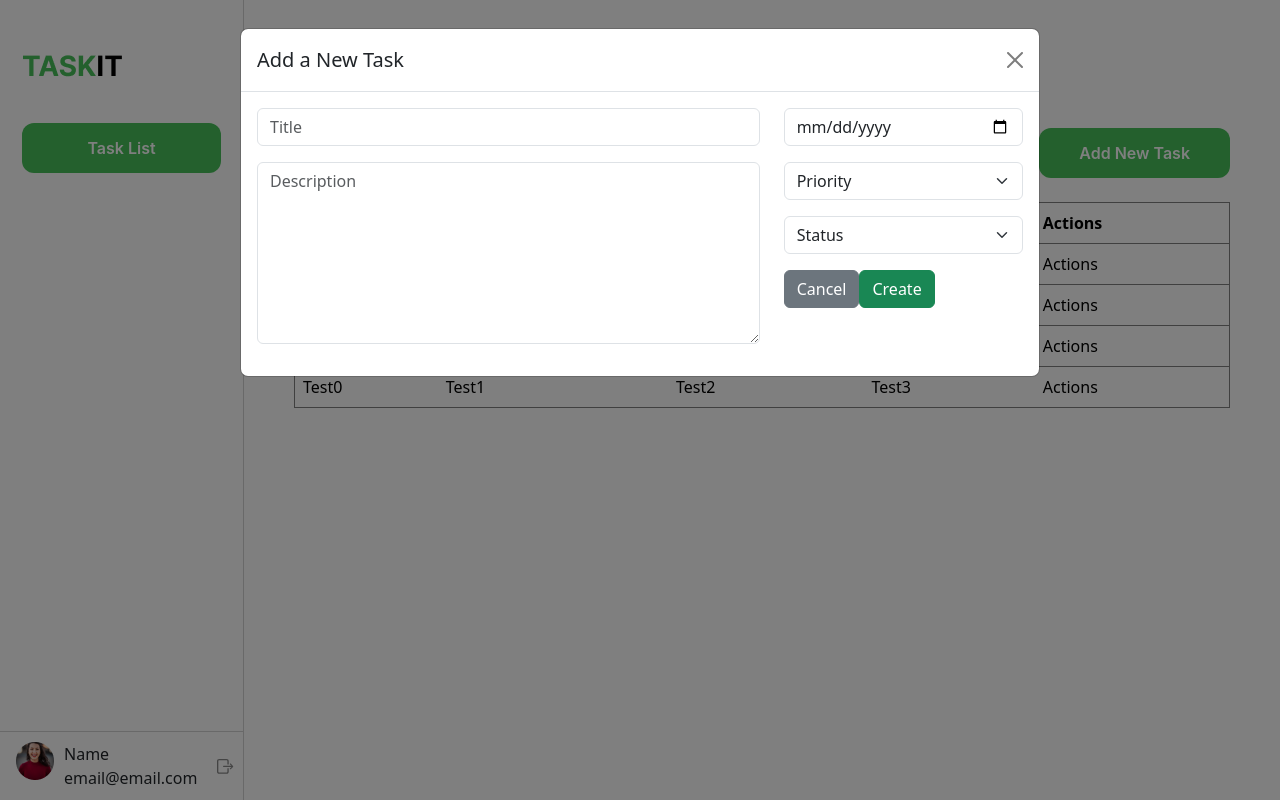
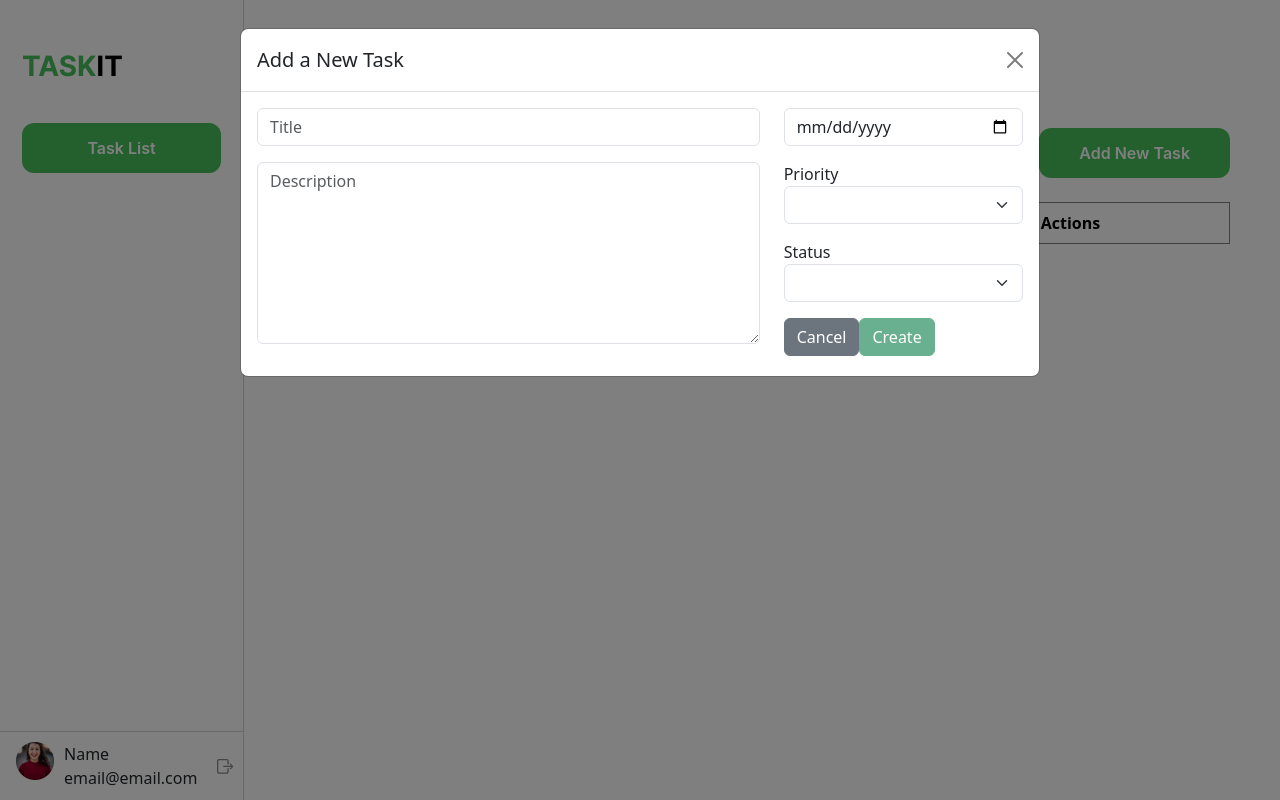
Before and after one commit to MolliShearin/TaskIt-Project, an Angular app: page / in a window 1280 px wide. Both pictures are taken after a click on the button "Add New Task". Built offline with nearby package versions, Linux system fonts and the light colour scheme.

Commit message:
Added bootstrap icons and got form functionality working

```diff
--- a/angular.json
+++ b/angular.json
@@ -26,7 +26,8 @@
             ],
             "styles": [
               "src/styles.css",
-              "node_modules/bootstrap/dist/css/bootstrap.min.css"
+              "node_modules/bootstrap/dist/css/bootstrap.min.css",
+              "node_modules/bootstrap-icons/font/bootstrap-icons.min.css"
             ],
             "scripts": [
               "node_modules/bootstrap/dist/js/bootstrap.min.js"
--- a/package.json
+++ b/package.json
@@ -19,6 +19,7 @@
     "@angular/platform-browser-dynamic": "^16.2.0",
     "@angular/router": "^16.2.0",
     "bootstrap": "^5.3.2",
+    "bootstrap-icons": "^1.11.1",
     "rxjs": "~7.8.0",
     "tslib": "^2.3.0",
     "zone.js": "~0.13.0"
--- a/src/app/app.module.ts
+++ b/src/app/app.module.ts
@@ -5,6 +5,7 @@ import { AppComponent } from './app.component';
 import { SidebarComponent } from './sidebar/sidebar.component';
 import { TaskListComponent } from './task-list/task-list.component';
 import { TableComponent } from './task-list/table/table.component';
+import { FormsModule } from '@angular/forms';
 
 
 
@@ -17,7 +18,8 @@ import { TableComponent } from './task-list/table/table.component';
 
   ],
   imports: [
-    BrowserModule
+    BrowserModule,
+    FormsModule
   ],
   providers: [],
   bootstrap: [AppComponent]
--- a/src/app/shared/task/task.model.ts
+++ b/src/app/shared/task/task.model.ts
@@ -1,5 +1,5 @@
 export class Task {
-  constructor(public title: string, public dueDate: string, public priority: string, public status: string){
+  constructor(public title: string, public description: string, public dueDate: string, public priority: string, public status: string){
 
   }
 }
--- a/src/app/shared/task/task.service.ts
+++ b/src/app/shared/task/task.service.ts
@@ -6,12 +6,7 @@ import { Subject } from 'rxjs';
   providedIn: 'root'
 })
 export class TaskService {
-  private tasks = [
-    new Task("Test0", "Test1", "Test2", "Test3"),
-    new Task("Test0", "Test1", "Test2", "Test3"),
-    new Task("Test0", "Test1", "Test2", "Test3"),
-    new Task("Test0", "Test1", "Test2", "Test3")
-  ]
+  private tasks = []
 
   constructor() {
 }
@@ -23,8 +18,8 @@ get_tasks() {
   return this.tasks.slice();
 }
 
-add_task() {
-  this.tasks.push(new Task("Test0", "Test1", "Test2", "Test3"));
+add_task(title, description, dueDate, priority, status) {
+  this.tasks.push(new Task(title, description, dueDate, priority, status));
   this.taskListChanged.next(this.tasks.slice());
 }
 }
--- a/src/app/task-list/table/table.component.html
+++ b/src/app/task-list/table/table.component.html
@@ -14,7 +14,12 @@
     <td>{{task.dueDate}}</td>
     <td>{{task.priority}}</td>
     <td>{{task.status}}</td>
-    <td>Actions</td>
+    <td>
+      <i class="bi bi-eye mx-1"></i>
+      <i class="bi bi-pencil-square mx-1" data-bs-toggle="modal" data-bs-target="#exampleModal"></i>
+      <i class="bi bi-trash mx-1"></i>
+    </td>
+
   </tr>
 </tbody>
 </table>
--- a/src/app/task-list/task-list.component.css
+++ b/src/app/task-list/task-list.component.css
@@ -29,3 +29,7 @@
 .modal {
   --bs-modal-width: 800px;
 }
+
+form .ng-invalid.ng-touched {
+  border: 1px solid red;
+}
--- a/src/app/task-list/task-list.component.html
+++ b/src/app/task-list/task-list.component.html
@@ -34,40 +34,49 @@
       </div>
 
       <div class="modal-body">
-    <form>
+    <form (ngSubmit)="addTaskSubmit(formRef)" #formRef="ngForm">
         <div class="row">
           <div class="col-md-8">
             <div class="mb-3">
-              <input class="form-control" type="text" name="title" id="title" placeholder="Title">
+              <input class="form-control" type="text" name="title" id="title" placeholder="Title" #titleRef="ngModel" ngModel required>
+              <span class="help-block text-danger" *ngIf="!titleRef.valid && titleRef.touched"
+                >Please enter a title</span>
             </div>
             <div class="mb-3">
               <textarea class="form-control" type="text" name="description" id="description" placeholder="Description"
-                rows="7"></textarea>
+                rows="7" #descriptionRef="ngModel" ngModel required></textarea>
+                <span class="help-block text-danger" *ngIf="!descriptionRef.valid && descriptionRef.touched"
+                    >Please enter a description</span>
             </div>
           </div>
           <div class="col-md-4">
             <div class="mb-3">
-              <input id="dueDate" class="form-control" type="date" placeholder="Due Date" />
+              <input id="dueDate" class="form-control" type="date" name="dueDate" placeholder="Due Date" #dateRef="ngModel" ngModel required/>
+              <span class="help-block text-danger" *ngIf="!dateRef.valid && dateRef.touched"
+                >Please select a date</span>
             </div>
             <div class="mb-3">
-              <select class="form-select" name="priority" id="priority">
-                <option value="placeholder" selected disabled>Priority</option>
-                <option value="low">Low</option>
-                <option value="medium">Medium</option>
-                <option value="high">High</option>
+              <p class="mb-0">Priority</p>
+              <select class="form-select" name="priority" id="priority" #priorityRef="ngModel" ngModel required>
+                <option value="Low">Low</option>
+                <option value="Medium">Medium</option>
+                <option value="High">High</option>
               </select>
-
+              <span class="help-block text-danger" *ngIf="!priorityRef.valid && priorityRef.touched"
+                >Please choose a priority</span>
             </div>
             <div class="mb-3">
-              <select class="form-select" name="status" id="status">
-                <option value="placeholder" selected disabled>Status</option>
-                <option value="toDo">To Do</option>
-                <option value="inProgress">In Progress</option>
-                <option value="done">Done</option>
+              <p class="mb-0">Status</p>
+              <select class="form-select" name="status" id="status" #statusRef="ngModel" ngModel required>
+                <option value="To Do">To Do</option>
+                <option value="In Progress">In Progress</option>
+                <option value="Done">Done</option>
               </select>
+              <span class="help-block text-danger" *ngIf="!statusRef.valid && statusRef.touched"
+                >Please select a status</span>
             </div>
             <button type="button" class="btn btn-secondary" data-bs-dismiss="modal">Cancel</button>
-            <button type="submit" class="btn btn-success" (click)="addTask()">Create</button>
+            <button type="submit" class="btn btn-success" data-bs-dismiss="modal" [disabled]="!formRef.valid">Create</button>
 
           </div>
 
--- a/src/app/task-list/task-list.component.ts
+++ b/src/app/task-list/task-list.component.ts
@@ -1,5 +1,6 @@
 import { Component, OnInit } from '@angular/core';
 import { TaskService } from '../shared/task/task.service';
+import { NgForm } from '@angular/forms';
 
 @Component({
   selector: 'app-task-list',
@@ -9,10 +10,14 @@ import { TaskService } from '../shared/task/task.service';
 export class TaskListComponent  {
   constructor(private taskService: TaskService) {}
 
-
-
-
-  addTask() {
-    this.taskService.add_task()
+  addTaskSubmit(formObj: NgForm) {
+    console.log("Submitted!", formObj)
+    let title = formObj.value.title;
+    let description = formObj.value.description;
+    let dueDate = formObj.value.dueDate;
+    let priority = formObj.value.priority;
+    let status = formObj.value.status;
+    this.taskService.add_task(title, description, dueDate, priority, status);
+    formObj.reset();
   }
 }
```
Also changed, not shown: 1 other file (tests, documents, lock files or other folders).
